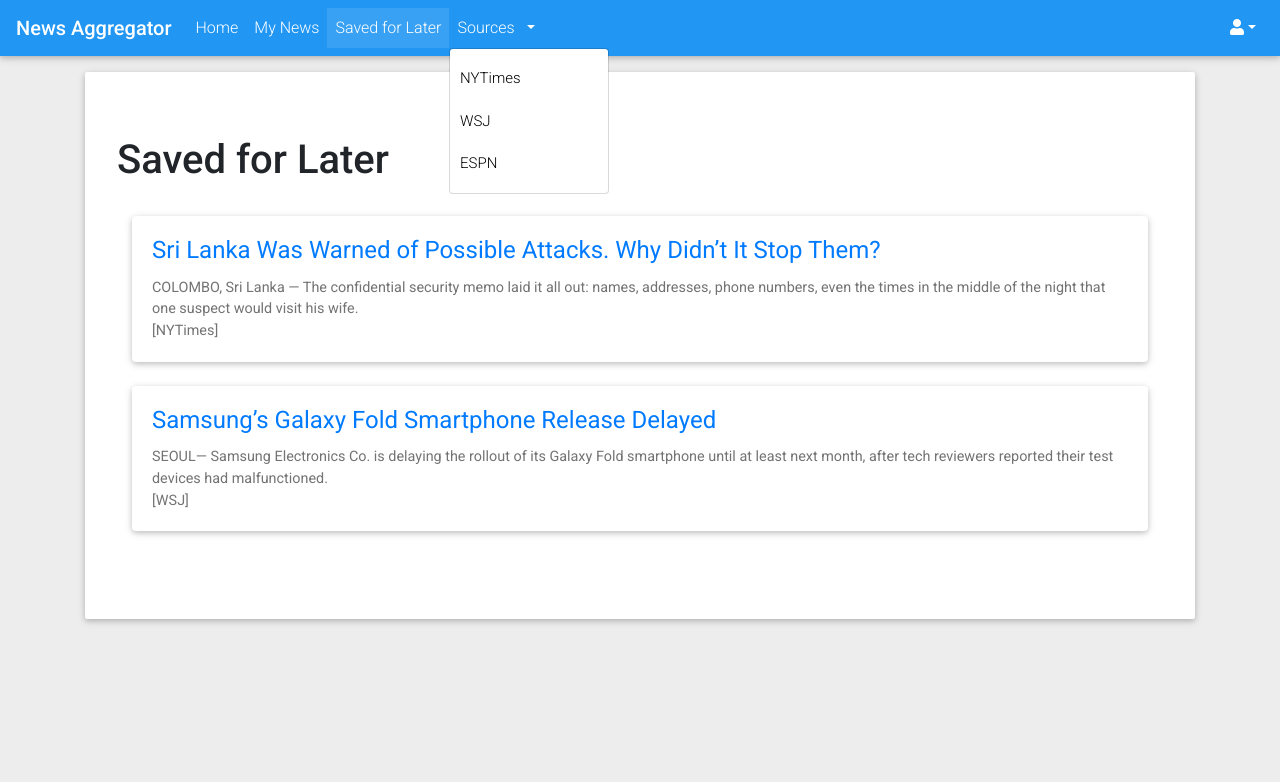
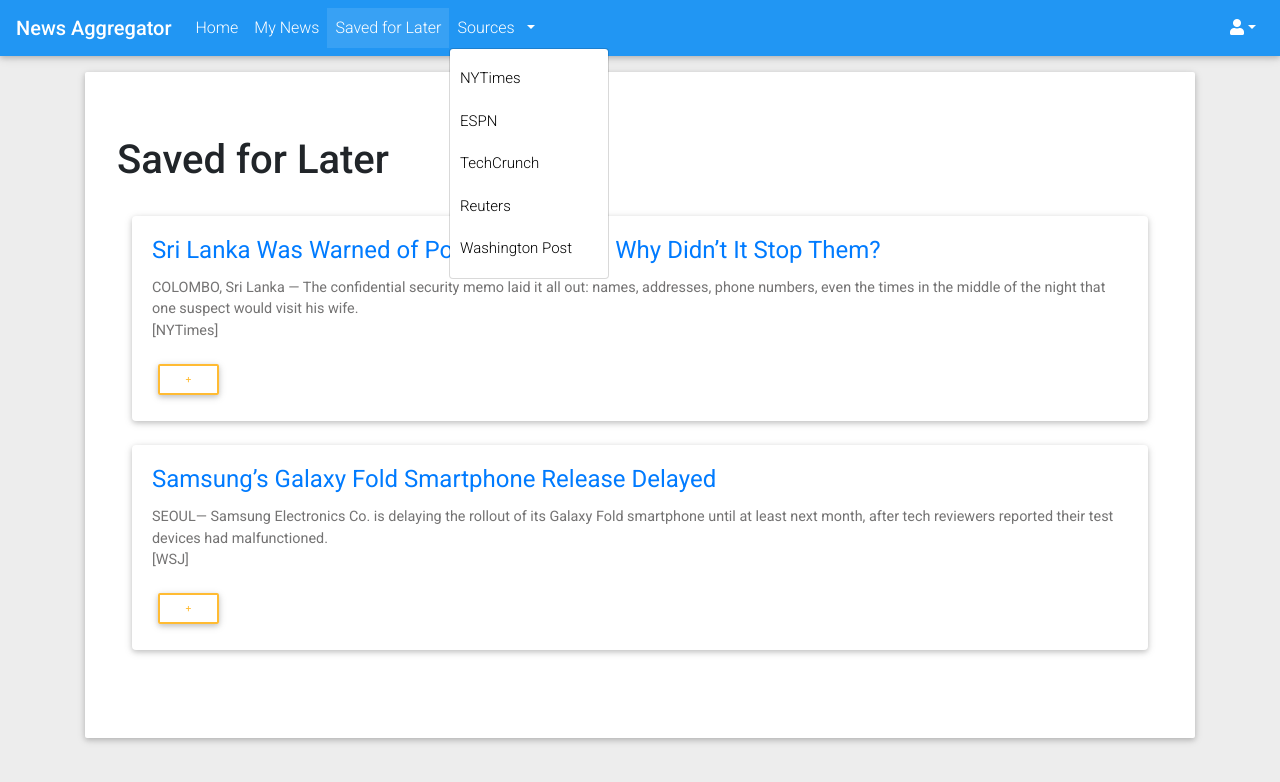
Before and after one commit to nyu-software-engineering/news-aggregator, a React (Create React App) app in the folder client/: page /savedforlater in a window 1280 px wide. Both pictures are taken after a click on the element "Sources". Shown: the top 782 px of the page. Built offline with nearby package versions, Linux system fonts and the light colour scheme.

Commit message:
Adding save article buttons

```diff
--- a/client/src/components/Newscard.js
+++ b/client/src/components/Newscard.js
@@ -1,5 +1,5 @@
 import React, { Component } from 'react';
-import { MDBCard, MDBCardBody, MDBCardTitle, MDBCardText, MDBCol} from 'mdbreact';
+import { MDBCard, MDBCardBody, MDBCardTitle, MDBCardText, MDBCol, MDBBtn} from 'mdbreact';
 
 class Newscard extends Component{
     render(){
@@ -13,6 +13,7 @@ class Newscard extends Component{
             <br></br>
             {this.props.source}
           </MDBCardText>
+          <MDBBtn outline color="warning" size="sm">+</MDBBtn>
         </MDBCardBody>
 
       </MDBCard>
--- a/client/src/components/layout/Navbar.js
+++ b/client/src/components/layout/Navbar.js
@@ -56,8 +56,10 @@ render() {
                         </MDBDropdownToggle>
                         <MDBDropdownMenu>
                         <MDBDropdownItem href="https://www.nytimes.com/">NYTimes</MDBDropdownItem>
-                        <MDBDropdownItem href="https://www.wsj.com/">WSJ</MDBDropdownItem>
-                        <MDBDropdownItem href="#!">ESPN</MDBDropdownItem>
+                        <MDBDropdownItem href="http://www.espn.com/">ESPN</MDBDropdownItem>
+                        <MDBDropdownItem href="https://techcrunch.com/">TechCrunch</MDBDropdownItem>
+                        <MDBDropdownItem href="https://www.reuters.com/">Reuters</MDBDropdownItem>
+                        <MDBDropdownItem href="https://www.washingtonpost.com/">Washington Post</MDBDropdownItem>
                         </MDBDropdownMenu>
                     </MDBDropdown>
                     </MDBNavItem>
--- a/client/src/pages/MyNewsPage.js
+++ b/client/src/pages/MyNewsPage.js
@@ -1,8 +1,6 @@
 import React from "react";
 import { MDBContainer, MDBRow, MDBCol, Jumbotron, MDBBtn, MDBBtnGroup } from "mdbreact";
-import Listgroup from "../components/Listgroup";
 import Newscard from "../components/Newscard";
-import Newmodal from "../components/Newmodal";
 
 class MyNewsPage extends React.Component {
 
```
